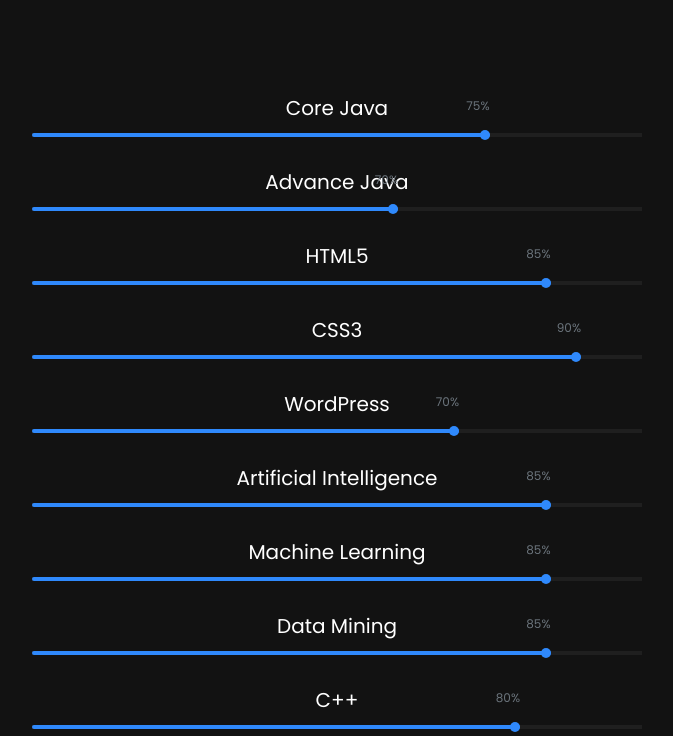
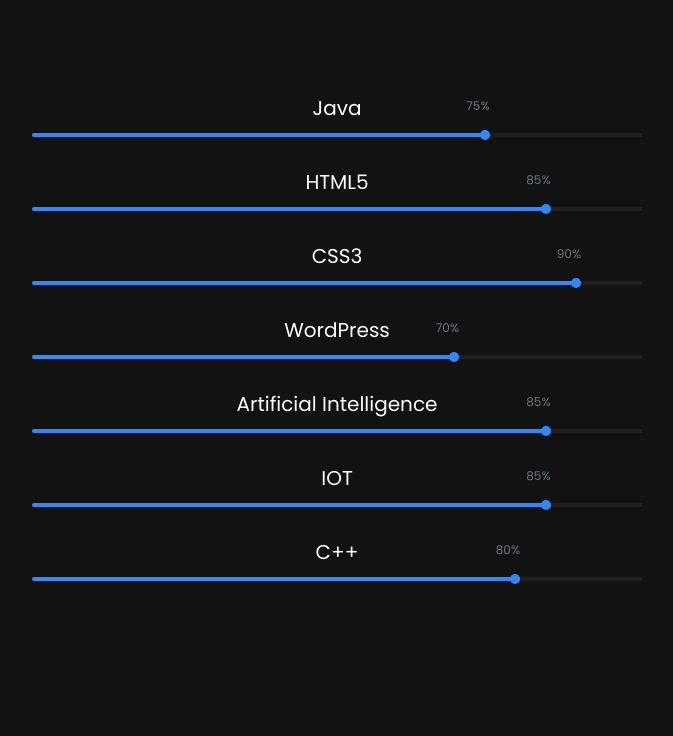
Before and after one commit to ikalpeshjoshi/ikalpeshjoshi.github.io, a plain HTML site: page index.html in a window 1280 px wide. Shown: the part 1923-2659 px from the top of the page, without its empty margins (303-976 px from the left). Drawn offline with Linux system fonts and the light colour scheme; files whose address does not match are found by name.

Commit message:
Update index.html

```diff
--- a/index.html
+++ b/index.html
@@ -128,7 +128,7 @@
     <center>
           	<div class="col-md-6 animate-box">
 								<div class="progress-wrap">
-									<h4>Core Java</h4>
+									<h4>Java</h4>
 									<div class="progress">
 									 	<div class="progress-bar color-1" role="progressbar" aria-valuenow="75"
 									  	aria-valuemin="0" aria-valuemax="100" style="width:75%">
@@ -137,17 +137,7 @@
 									</div>
 								</div>
 							</div>
-							<div class="col-md-6 animate-box" data-animate-effect="fadeInRight">
-								<div class="progress-wrap">
-									<h4>Advance Java</h4>
-									<div class="progress">
-									 	<div class="progress-bar color-1" role="progressbar" aria-valuenow="60"
-									  	aria-valuemin="0" aria-valuemax="100" style="width:60%">
-									    <span>70%</span>
-									  	</div>
-									</div>
-								</div>
-							</div>
+
 							<div class="col-md-6 animate-box">
 								<div class="progress-wrap">
 									<h4>HTML5</h4>
@@ -196,7 +186,7 @@
 
 							<div class="col-md-6 animate-box">
 								<div class="progress-wrap">
-									<h4>Machine Learning </h4>
+									<h4>IOT</h4>
 									<div class="progress">
 									 	<div class="progress-bar color-1" role="progressbar" aria-valuenow="85"
 									  	aria-valuemin="0" aria-valuemax="100" style="width:85%">
@@ -206,17 +196,7 @@
 								</div>
 							</div>
 
-							<div class="col-md-6 animate-box">
-								<div class="progress-wrap">
-									<h4>Data Mining</h4>
-									<div class="progress">
-									 	<div class="progress-bar color-1" role="progressbar" aria-valuenow="85"
-									  	aria-valuemin="0" aria-valuemax="100" style="width:85%">
-									    <span>85%</span>
-									  	</div>
-									</div>
-								</div>
-							</div>
+
 
 							<div class="col-md-6 animate-box" data-animate-effect="fadeInRight">
 								<div class="progress-wrap">
```
